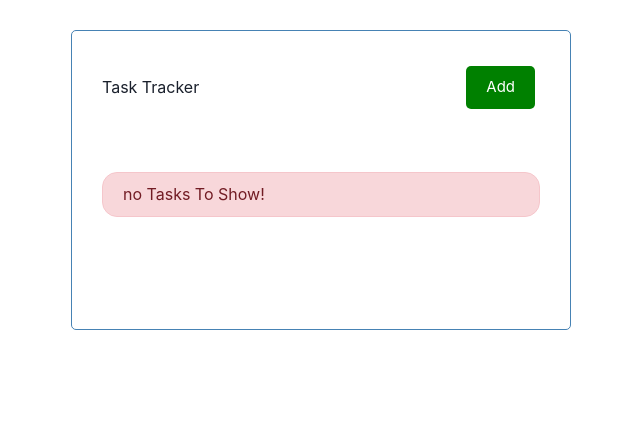
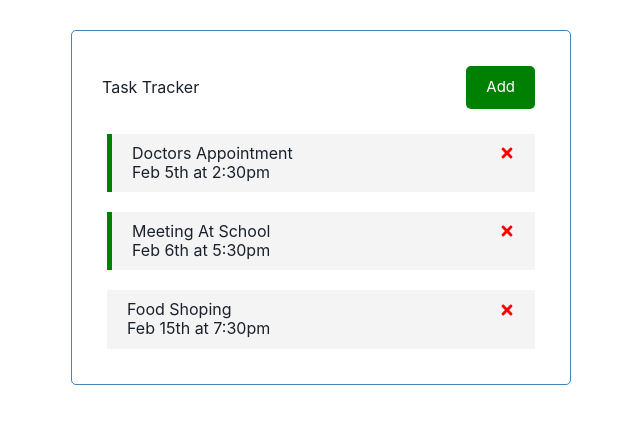
Before and after one commit to hossamabdulmagid/TaskTracker, a React (Create React App) app: page / in a window 1280 px wide. Shown: the top 424 px of the page, without its empty margins (319-959 px from the left). Built offline with nearby package versions, Linux system fonts and the light colour scheme; data requests are answered from the project's data file.

Commit message:
fixed issue

```diff
--- a/db.json
+++ b/db.json
@@ -5,6 +5,18 @@
       "text": "Doctors Appointment",
       "day": "Feb 5th at 2:30pm",
       "reminder": true
+    },
+    {
+      "id": 2,
+      "text": "Meeting At School",
+      "day": "Feb 6th at 5:30pm",
+      "reminder": true
+    },
+    {
+      "id": 3,
+      "text": "Food Shoping",
+      "day": "Feb 15th at 7:30pm",
+      "reminder": false
     }
   ]
 }
--- a/src/App.js
+++ b/src/App.js
@@ -7,7 +7,6 @@ import AddTask from './components/addtask/AddTask'
 import { useToast } from "@chakra-ui/react"
 import { doGetData, doDeleteTask } from './redux/data/dataAction'
 import { connect } from 'react-redux'
-import { FaTruckMonster } from 'react-icons/fa';
 const App = ({ doGetData, StateOfData = [], Loading, doDeleteTask }) => {
   const [showAddTask, setShowAddTask] = useState(false);
   const toast = useToast();
```
